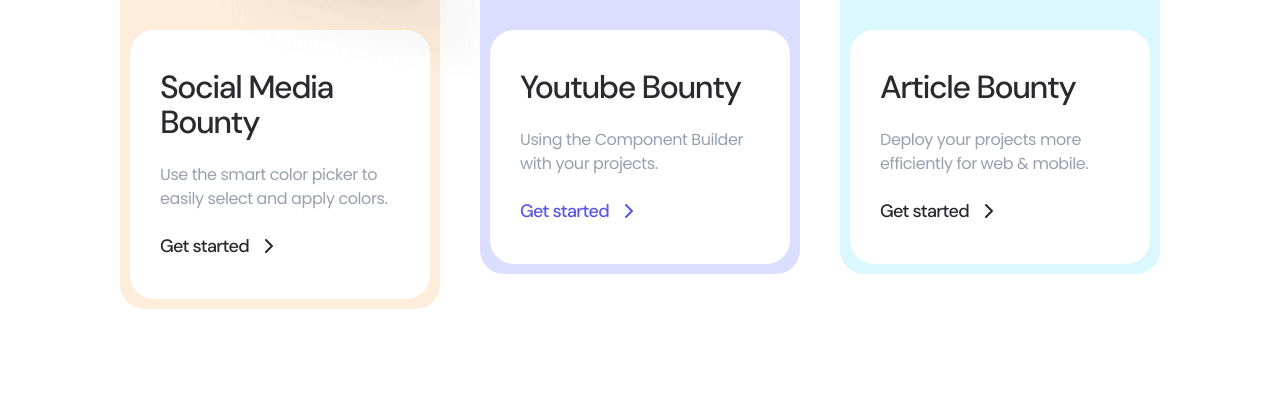
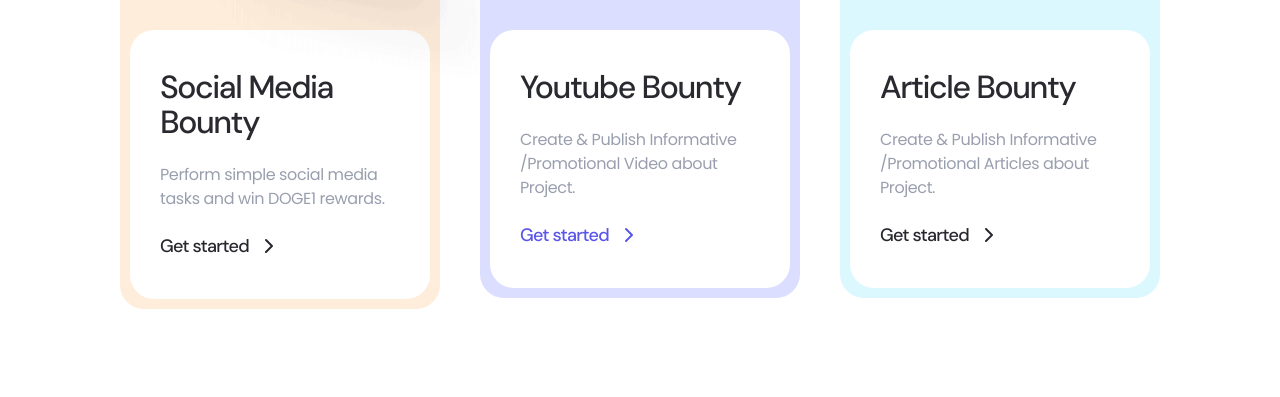
Before and after one commit to foonlen/prodex, a plain HTML site: page index.html in a window 1280 px wide. Shown: the part 4740-5137 px from the top of the page. Drawn offline with nearby package versions, Linux system fonts and the light colour scheme.

Commit message:
first commit

```diff
--- a/index.html
+++ b/index.html
@@ -261,7 +261,7 @@ if (viewportmeta) {
                   </div>
                   <div class="design__details">
                     <div class="design__info">Social Media Bounty</div>
-                    <div class="design__text">Use the smart color picker to easily select and apply colors.</div><a class="design__link" href="login.html">Get started<svg class="icon icon-arrow-right">
+                    <div class="design__text">Perform simple social media tasks and win DOGE1 rewards.</div><a class="design__link" href="login.html">Get started<svg class="icon icon-arrow-right">
                         <use xlink:href="img/sprite.svg#icon-arrow-right"></use>
                       </svg></a>
                   </div>
@@ -272,7 +272,7 @@ if (viewportmeta) {
                   </div>
                   <div class="design__details">
                     <div class="design__info">Youtube Bounty</div>
-                    <div class="design__text">Using the Component Builder with your projects.</div><a class="design__link" href="login.html">Get started<svg class="icon icon-arrow-right">
+                    <div class="design__text">Create & Publish  Informative /Promotional Video about Project.</div><a class="design__link" href="login.html">Get started<svg class="icon icon-arrow-right">
                         <use xlink:href="img/sprite.svg#icon-arrow-right"></use>
                       </svg></a>
                   </div>
@@ -283,7 +283,7 @@ if (viewportmeta) {
                   </div>
                   <div class="design__details">
                     <div class="design__info">Article Bounty</div>
-                    <div class="design__text">Deploy your projects more efficiently for web &amp; mobile.</div><a class="design__link" href="login.html">Get started<svg class="icon icon-arrow-right">
+                    <div class="design__text">Create & Publish  Informative /Promotional Articles about Project.</div><a class="design__link" href="login.html">Get started<svg class="icon icon-arrow-right">
                         <use xlink:href="img/sprite.svg#icon-arrow-right"></use>
                       </svg></a>
                   </div>
@@ -294,7 +294,7 @@ if (viewportmeta) {
                   </div>
                   <div class="design__details">
                     <div class="design__info">Meme Bounty</div>
-                    <div class="design__text">Use the smart color picker to easily select and apply colors.</div><a class="design__link" href="login.html">Get started<svg class="icon icon-arrow-right">
+                    <div class="design__text">Create & Publish Funny and Promotional Memes about the token.</div><a class="design__link" href="login.html">Get started<svg class="icon icon-arrow-right">
                         <use xlink:href="img/sprite.svg#icon-arrow-right"></use>
                       </svg></a>
                   </div>
```
